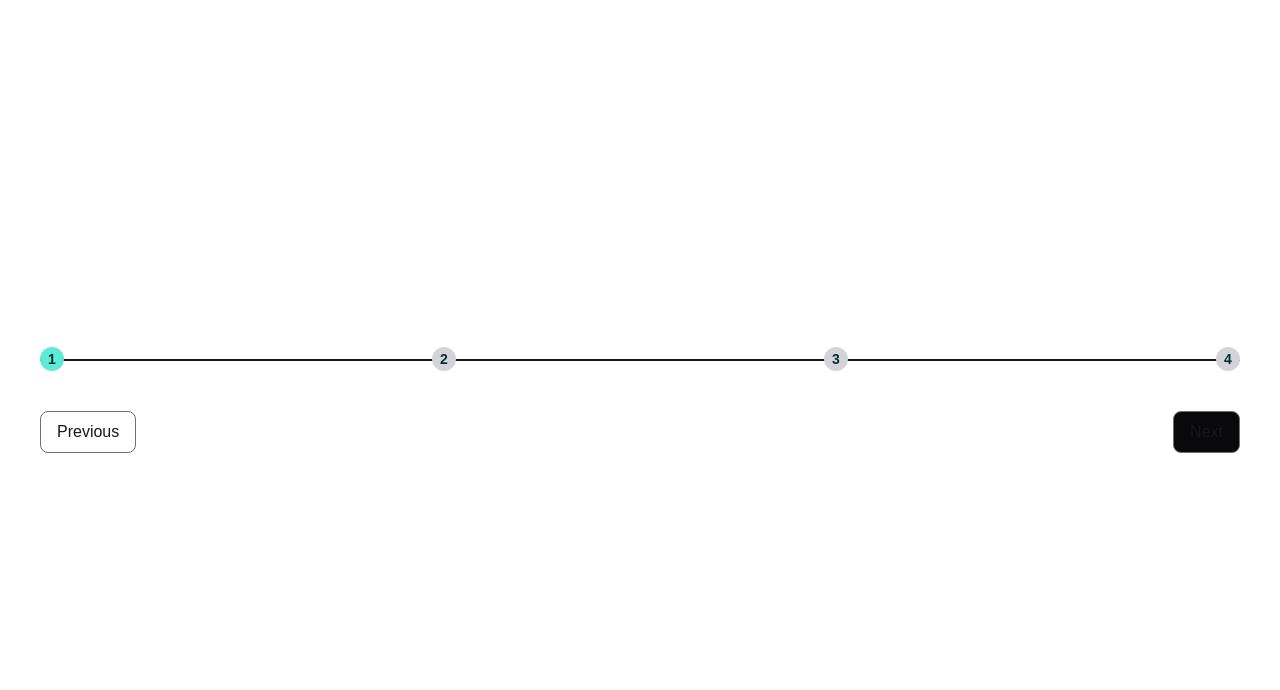
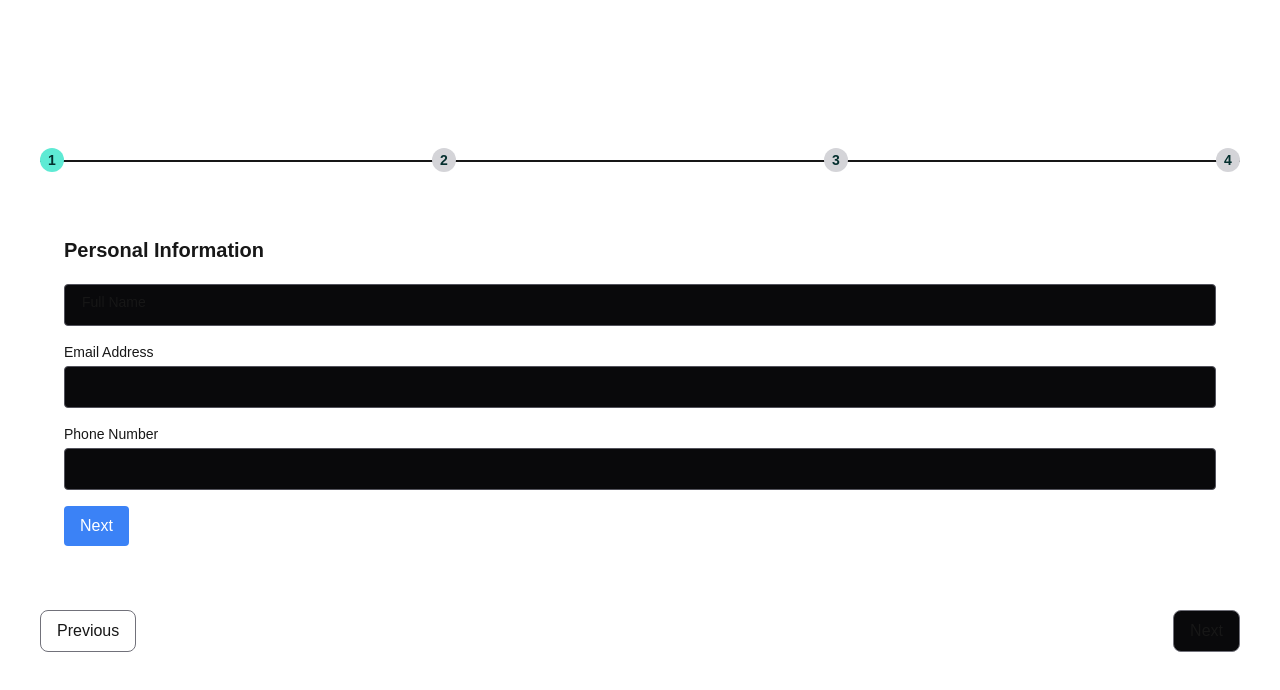
Before and after one commit to Paulelitee/tryouts, a Next.js app: page / in a window 1280 px wide. Shown: the top 690 px of the page. Built offline with nearby package versions, Linux system fonts and the light colour scheme.

Commit message:
multi-step form

```diff
--- a/app/globals.css
+++ b/app/globals.css
@@ -39,3 +39,9 @@ button:active {
   height: 2px;
   transition: all 1s ease-out;
 }
+
+.floating-label {
+  position: absolute;
+  padding:2px 8px;
+  left: 10px;
+}
--- /dev/null
+++ b/app/haptic/page.tsx
@@ -0,0 +1,10 @@
+"use client"
+
+export default function Haptic() {
+
+    if ('vibrate' in navigator) {
+    return <>
+        haptic
+    </>
+    } else return <> no haptic</>
+}
--- a/app/svgComponents/components/FormOne.tsx
+++ b/app/svgComponents/components/FormOne.tsx
@@ -0,0 +1,129 @@
+"use client";
+
+import React, { useState } from "react";
+import { useForm } from "react-hook-form";
+import { easeInOut, motion } from "framer-motion";
+
+// Define the type for the form data
+type FormOneData = {
+  fullName: string;
+  email: string;
+  phone: string;
+};
+
+const inputClass = 'bg-zinc-950 w-full mt-1 p-2 border rounded border-zinc-600 focus:outline-none'
+
+// Define the props for the FormOne component
+type FormOneProps = {
+  onNext: (data: FormOneData) => void; // Function type for the onNext prop
+};
+
+export default function FormOne({ onNext }: FormOneProps) {
+
+
+    const [top, setTop] = useState('10px')
+
+  // Initialize React Hook Form
+  const {
+    register,
+    handleSubmit,
+    formState: { errors },
+  } = useForm<FormOneData>(); // Explicitly set the form data type
+
+  // Handle form submission
+  const onSubmit = (data: FormOneData) => {
+    console.log("Form One Data:", data);
+    onNext(data); // Pass data to parent component to proceed to the next step
+  };
+
+  return (
+    <div className="w-full mx-auto p-6 ">
+      <h1 className="text-xl font-bold mb-4">Personal Information</h1>
+      <form onSubmit={handleSubmit(onSubmit)}>
+        {/* Full Name */}
+        <div className="mb-4 relative">
+          <motion.label
+            transition={{
+                duration: 0.5,
+                easings: easeInOut,
+                delay: 0.2
+            }}
+            style={{top: top}}
+            htmlFor="fullName"
+            className="floating-label  bg-zinc-950 text-sm font-medium">
+            Full Name
+          </motion.label>
+          <input
+            onFocus={() => setTop('-10px')}
+            onBlurCapture={() => setTop('10px')}
+            type="text"
+            id="fullName"
+            {...register("fullName", { required: "Full name is required" })}
+            className={`${inputClass} ${
+              errors.fullName ? "border-red-500" : null
+            }`}
+          />
+          {errors.fullName && (
+            <p className="text-sm text-red-500 mt-1">{errors.fullName.message}</p>
+          )}
+        </div>
+
+        {/* Email */}
+        <div className="mb-4">
+          <label htmlFor="email" className="block text-sm font-medium">
+            Email Address
+          </label>
+          <input
+            type="email"
+            id="email"
+            {...register("email", {
+              required: "Email is required",
+              pattern: {
+                value: /^[^\s@]+@[^\s@]+\.[^\s@]+$/,
+                message: "Enter a valid email address",
+              },
+            })}
+            className={`${inputClass} ${
+              errors.email ? "border-red-500" : null
+            }`}
+          />
+          {errors.email && (
+            <p className="text-sm text-red-500 mt-1">{errors.email.message}</p>
+          )}
+        </div>
+
+        {/* Phone Number */}
+        <div className="mb-4">
+          <label htmlFor="phone" className="block text-sm font-medium">
+            Phone Number
+          </label>
+          <input
+            type="tel"
+            id="phone"
+            {...register("phone", {
+              required: "Phone number is required",
+              pattern: {
+                value: /^[0-9]{10,15}$/,
+                message: "Enter a valid phone number",
+              },
+            })}
+            className={`${inputClass} ${
+              errors.phone ? "border-red-500" : null
+            }`}
+          />
+          {errors.phone && (
+            <p className="text-sm text-red-500 mt-1">{errors.phone.message}</p>
+          )}
+        </div>
+
+        {/* Next Button */}
+        <button
+          type="submit"
+          className="bg-blue-500 text-white px-4 py-2 rounded hover:bg-blue-600 transition"
+        >
+          Next
+        </button>
+      </form>
+    </div>
+  );
+}
--- a/app/svgComponents/components/ProgressBar.tsx
+++ b/app/svgComponents/components/ProgressBar.tsx
@@ -1,6 +1,7 @@
 "use client"
 
 import { useState } from "react"
+import FormOne from "./FormOne"
 
 const progressArray = [
     1, 2, 3, 4
@@ -40,6 +41,8 @@ export default function ProgressBar() {
                     key={progress}>{progress}</div>)}
         </div>
 
+        <FormOne onNext={handleNext}/>
+
         <div className="flex justify-between">
             <button
                 onClick={handlePrevious}
--- a/package.json
+++ b/package.json
@@ -12,7 +12,8 @@
     "framer-motion": "^11.12.0",
     "next": "15.0.3",
     "react": "^18.2.0",
-    "react-dom": "^18.2.0"
+    "react-dom": "^18.2.0",
+    "react-hook-form": "^7.53.2"
   },
   "devDependencies": {
     "@types/node": "^20",
```
Also changed, not shown: 1 other file (tests, documents, lock files or other folders).
